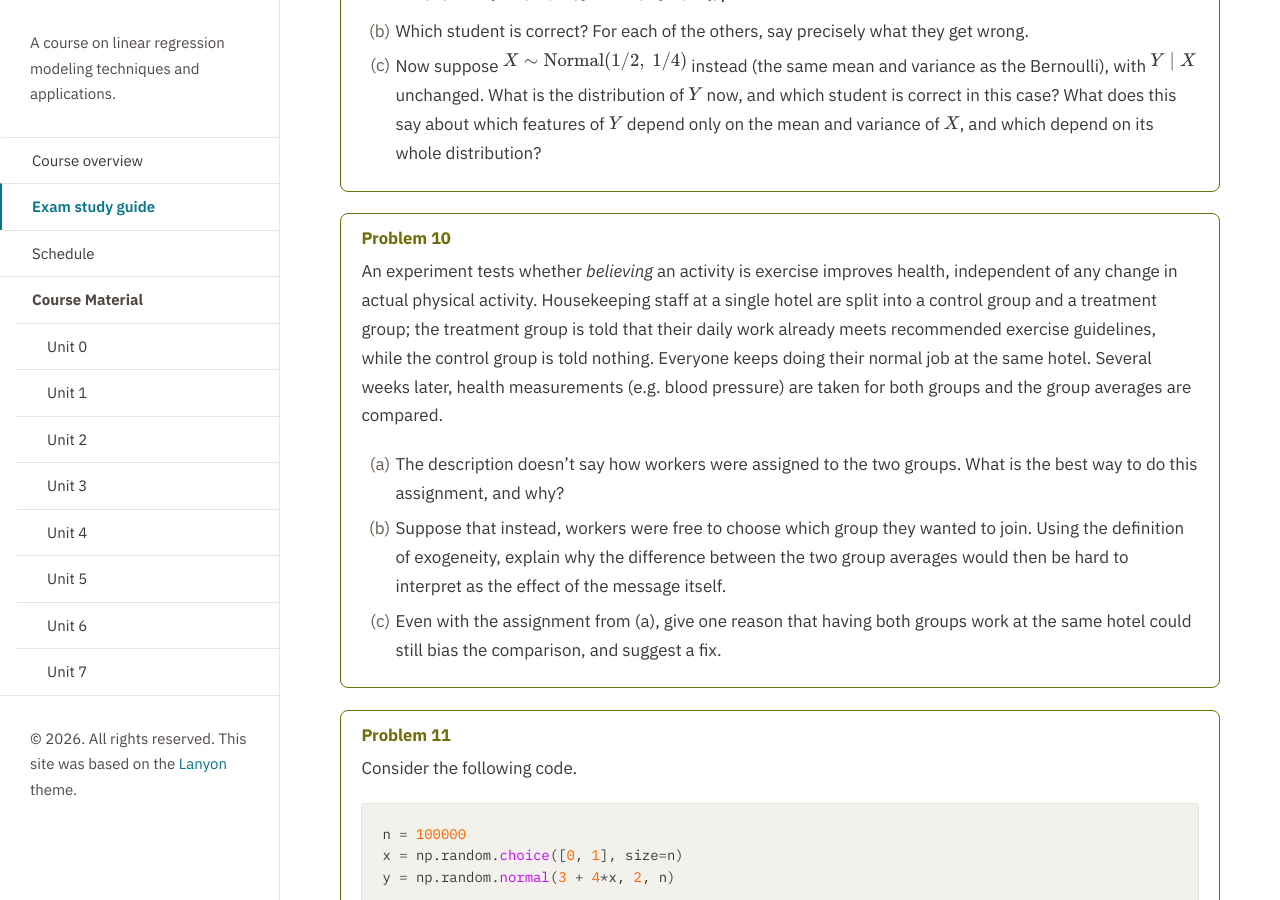
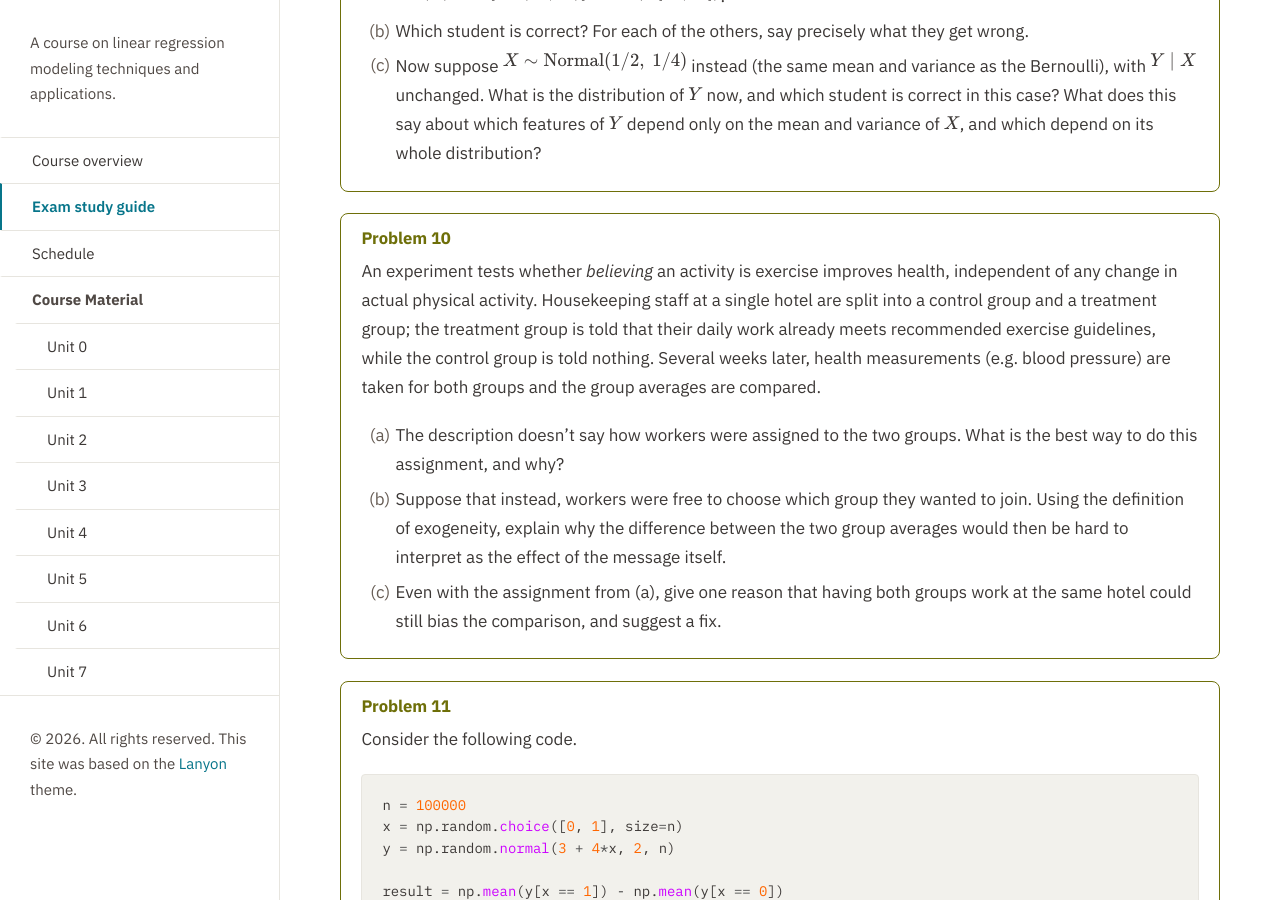
Before and after one commit to elevien/math50_2026, a Jekyll site: the page built from exams.md, in a window 1280 px wide and 900 px high, scrolled down 4227 px. Built offline with Jekyll 4.4.1, drawn with Linux system fonts in a browser that asks for light colours; some of the changed text lies outside the part shown.

Commit message:
Publish from math50_sandbox@f6b8b27

```diff
--- a/exams.md
+++ b/exams.md
@@ -154,11 +154,11 @@ Let $X \sim \text{Bernoulli}(1/2)$ and $Y \mid X \sim \text{Normal}(1+3X,\ 4)$.
 <div class="exercise" markdown="1">
 #### Problem 10
 
-An experiment tests whether *believing* an activity is exercise improves health, independent of any change in actual physical activity. Housekeeping staff at a single hotel are split into a control group and a treatment group; the treatment group is told that their daily work already meets recommended exercise guidelines, while the control group is told nothing. Everyone keeps doing their normal job at the same hotel. Several weeks later, health measurements (e.g. blood pressure) are taken for both groups and the group averages are compared.
+An experiment tests whether *believing* an activity is exercise improves health, independent of any change in actual physical activity. Housekeeping staff at a single hotel are split into a control group and a treatment group; the treatment group is told that their daily work already meets recommended exercise guidelines, while the control group is told nothing. Several weeks later, health measurements (e.g. blood pressure) are taken for both groups and the group averages are compared.
 
 1. The description doesn't say how workers were assigned to the two groups. What is the best way to do this assignment, and why?
-1. Suppose that instead, workers were free to choose which group they wanted to join. Using the definition of exogeneity, explain why the difference between the two group averages would then be hard to interpret as the effect of the message itself.
-1. Even with the assignment from (a), give one reason that having both groups work at the same hotel could still bias the comparison, and suggest a fix.
+2. Suppose that instead, workers were free to choose which group they wanted to join. Using the definition of exogeneity, explain why the difference between the two group averages would then be hard to interpret as the effect of the message itself.
+3. Even with the assignment from (a), give one reason that having both groups work at the same hotel could still bias the comparison, and suggest a fix.
 </div>
 
 <div class="exercise" markdown="1">
```
Also changed, not shown: other parts of exams.md (+1 -1 lines), 2 other files.
